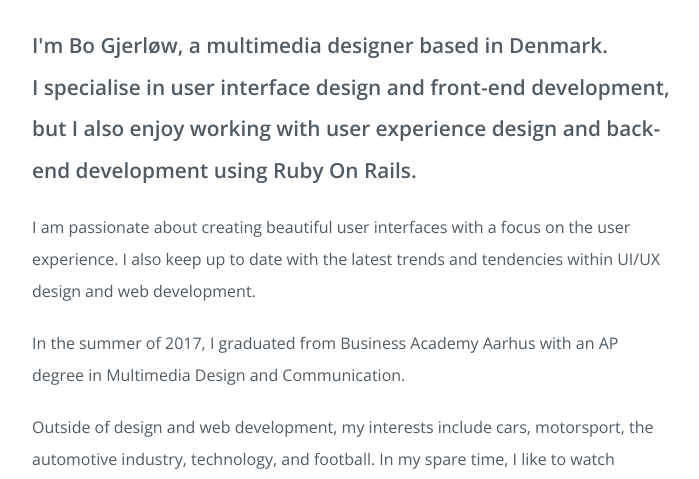
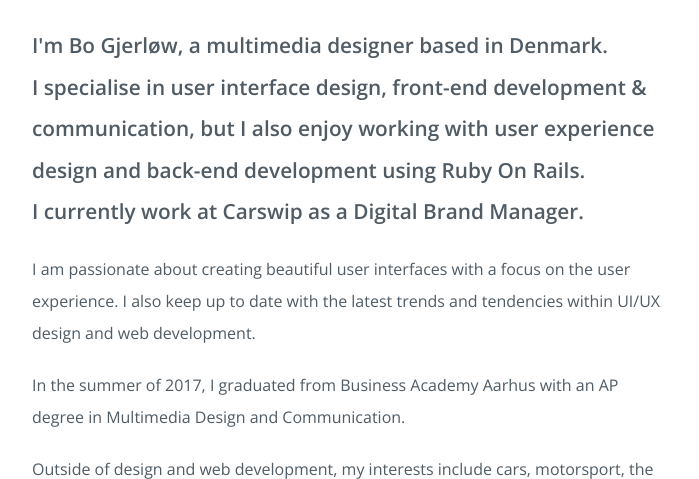
Before and after one commit to bgjerlow/portfolio-website, a PHP site: page /about in a window 1280 px wide. Shown: the part 82-561 px from the top of the page, without its empty margins (288-987 px from the left). Run offline with PHP 8.4, Linux system fonts and the light colour scheme; some libraries are stand-ins or nearby versions.

Commit message:
Updated content on About

```diff
--- a/about.php
+++ b/about.php
@@ -12,7 +12,8 @@
 
     <main id="aboutContent" class="animated zoomIn">
         <p id="aboutIntro" class="aboutText">I'm Bo Gjerl&oslash;w, a multimedia designer based in Denmark. </br>
-        I specialise in user interface design and front-end development, but I also enjoy working with user experience design and back-end development using Ruby On Rails.</p>
+        I specialise in user interface design, front-end development &amp; communication, but I also enjoy working with user experience design and back-end development using Ruby On Rails.</br>
+        I currently work at Carswip as a Digital Brand Manager.</p>
 
         <p class="aboutText">I am passionate about creating beautiful user interfaces with a focus on the user experience. I also keep up to date with the latest trends and tendencies within UI/UX design and web development.</p>
 
```
